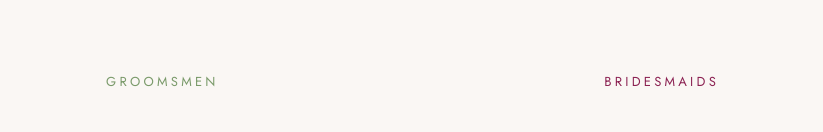
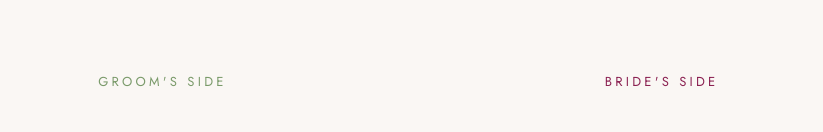
Before and after one commit to JabobleHead/Ethan-s-Jordan-sWeddingWebsite, a React (Vite) app: page /wedding-party in a window 1280 px wide. Shown: the part 355-487 px from the top of the page, without its empty margins (228-1051 px from the left). Built offline with nearby package versions, Linux system fonts and the light colour scheme.

Commit message:
Just changed the wording to Grooms side and Brides side

```diff
--- a/src/pages/WeddingParty.tsx
+++ b/src/pages/WeddingParty.tsx
@@ -155,7 +155,7 @@ export default function WeddingParty() {
       <Subheading>Standing By Our Side</Subheading>
       <Columns>
         <div>
-          <ColumnLabel $accent="sage">Groomsmen</ColumnLabel>
+          <ColumnLabel $accent="sage">Groom's Side</ColumnLabel>
           <List>
             {GROOMSMEN.map((member) => (
               <MemberCard key={member.slug} member={member} accent="sage" />
@@ -163,7 +163,7 @@ export default function WeddingParty() {
           </List>
         </div>
         <div>
-          <ColumnLabel $accent="berry">Bridesmaids</ColumnLabel>
+          <ColumnLabel $accent="berry">Bride's Side</ColumnLabel>
           <List>
             {BRIDESMAIDS.map((member) => (
               <MemberCard key={member.slug} member={member} accent="berry" />
```
